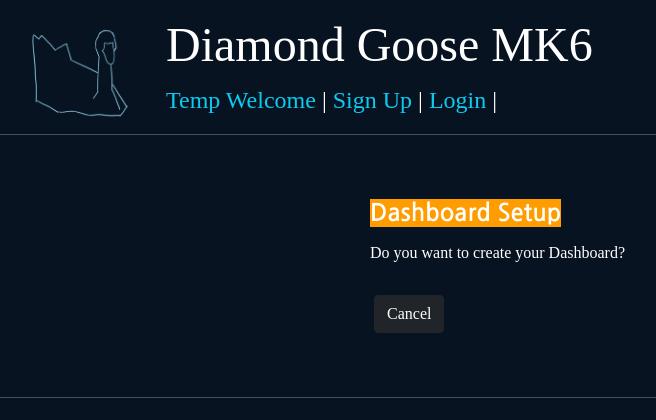
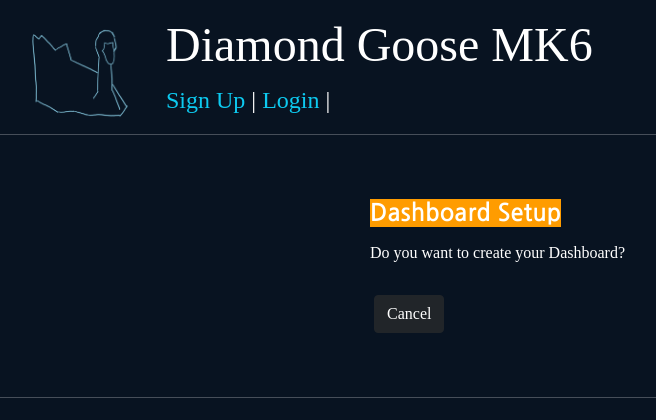
Before and after one commit to JoonHyeok-hozy-Kim/diamond_goose_mk6, a Django app: page /dashboard/create/ in a window 1280 px wide. Shown: the top 420 px of the page, without its empty margins (20-676 px from the left). Run offline with Django 3.2, Linux system fonts and the light colour scheme; some libraries are stand-ins or nearby versions.

Commit message:
temp_welcome not use, assetmaster list as home

```diff
--- a/dashboardapp/templates/dashboardapp/create.html
+++ b/dashboardapp/templates/dashboardapp/create.html
@@ -26,7 +26,7 @@
                 </form>
             </div>
             <div style="display: inline-block">
-                <a href="{% url 'accountapp:temp_welcome' %}" class="btn btn-dark">Cancel</a>
+                <a href="{% url 'assetmasterapp:list' %}" class="btn btn-dark">Cancel</a>
             </div>
         </div>
     </div>
--- a/diamond_goose_mk6/settings.py
+++ b/diamond_goose_mk6/settings.py
@@ -158,8 +158,8 @@ DEFAULT_AUTO_FIELD = 'django.db.models.BigAutoField'
 
 
 # login/logout URL에 ?next 값이 지정되지 않은 경우, 아래 url로 갈 수 있도록 해줌.
-LOGIN_REDIRECT_URL = reverse_lazy('accountapp:temp_welcome')
-LOGOUT_REDIRECT_URL = reverse_lazy('accountapp:temp_welcome')
+LOGIN_REDIRECT_URL = reverse_lazy('assetmasterapp:list')
+LOGOUT_REDIRECT_URL = reverse_lazy('assetmasterapp:list')
 
 # Media 관련 설정
 ## 미디어의 실제 디렉토리
--- a/diamond_goose_mk6/urls.py
+++ b/diamond_goose_mk6/urls.py
@@ -18,7 +18,10 @@ from django.conf.urls.static import static
 from django.contrib import admin
 from django.urls import path, include
 
+from assetmasterapp.views import AssetListView
+
 urlpatterns = [
+    path('', AssetListView.as_view(), name='home'),
 
     path('admin/', admin.site.urls),
     path('accounts/', include('accountapp.urls')),
@@ -27,7 +30,6 @@ urlpatterns = [
     path('portfolio/', include('portfolioapp.urls')),
     path('equities/', include('equityapp.urls')),
     path('pensions/', include('pensionapp.urls')),
-    # path('profiles/', include('profileapp.urls')),
     # path('articles/', include('articleapp.urls')),
     # path('comments/', include('commentapp.urls')),
     # path('equitytransactions/', include('equitytransactionapp.urls')),
--- a/pensionapp/models.py
+++ b/pensionapp/models.py
@@ -30,6 +30,9 @@ class Pension(models.Model):
     risk_ratio_force_flag = models.BooleanField(default=False, null=False)
     risk_ratio = models.FloatField(default=0.7, null=True)
     current_risk_asset_ratio = models.FloatField(default=0, null=True)
+
+    def __str__(self):
+        return f'{self.pension_type}'
 
     def update_parameters(self):
         self.calculate_total_paid_amount()
--- a/pensionapp/views.py
+++ b/pensionapp/views.py
@@ -25,7 +25,6 @@ class PensionCreateView(CreateView):
     def form_valid(self, form):
         temp_pension = form.save(commit=False)
         temp_pension.owner = self.request.user
-        # temp_pension.dashboard = Dashboard.objects.get(owner=self.request.user)
         temp_pension.portfolio = Portfolio.objects.get(owner=self.request.user)
         temp_pension.save()
 
--- a/templates/head.html
+++ b/templates/head.html
@@ -12,6 +12,9 @@
     <link rel="preconnect" href="https://fonts.googleapis.com">
     <link rel="preconnect" href="https://fonts.gstatic.com" crossorigin>
     <link href="https://fonts.googleapis.com/css2?family=Nanum+Gothic:wght@700&display=swap" rel="stylesheet">
+
+    <!-- Google Material Icons -->
+    <link href="https://fonts.googleapis.com/css2?family=Material+Icons" rel="stylesheet">
 
     <!--  Default CSS Link  -->
     <link rel="stylesheet" type="text/css" href="{% static 'css/base.css' %}">
--- a/templates/header.html
+++ b/templates/header.html
@@ -7,10 +7,6 @@
         </div>
 
         <div style="font-size: 1.5rem;">
-            <a href="{% url 'accountapp:temp_welcome' %}" class="link-info" style="text-decoration-line: none;">
-                <span>Temp Welcome</span>
-            </a> |
-
             {% if user.is_authenticated %}
                 {% if user.dashboard %}
                     <a href="{% url 'dashboardapp:detail' pk=user.pk %}" class="link-info" style="text-decoration-line: none;">
```
Also changed, not shown: accountapp/views.py (+5 -3 lines).
